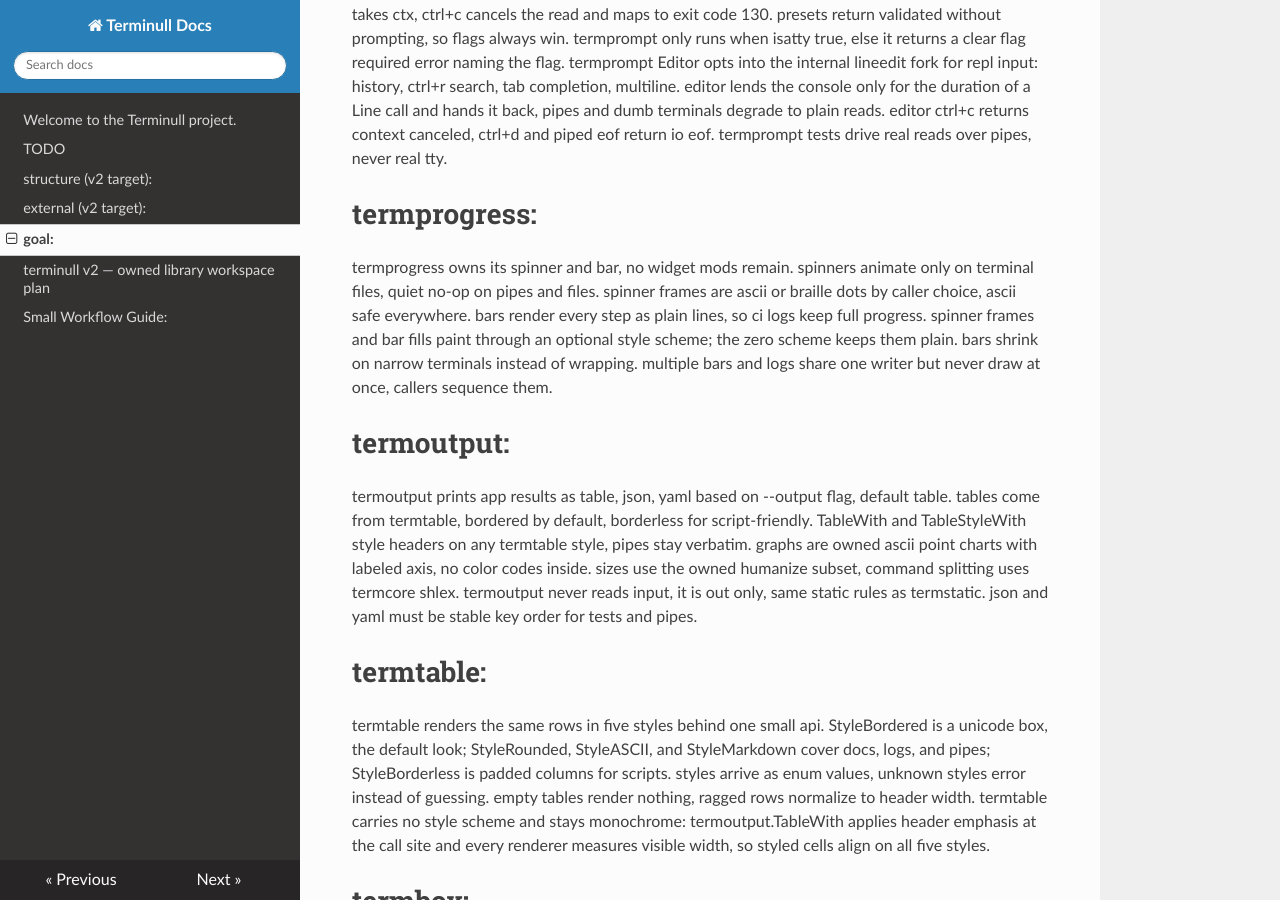
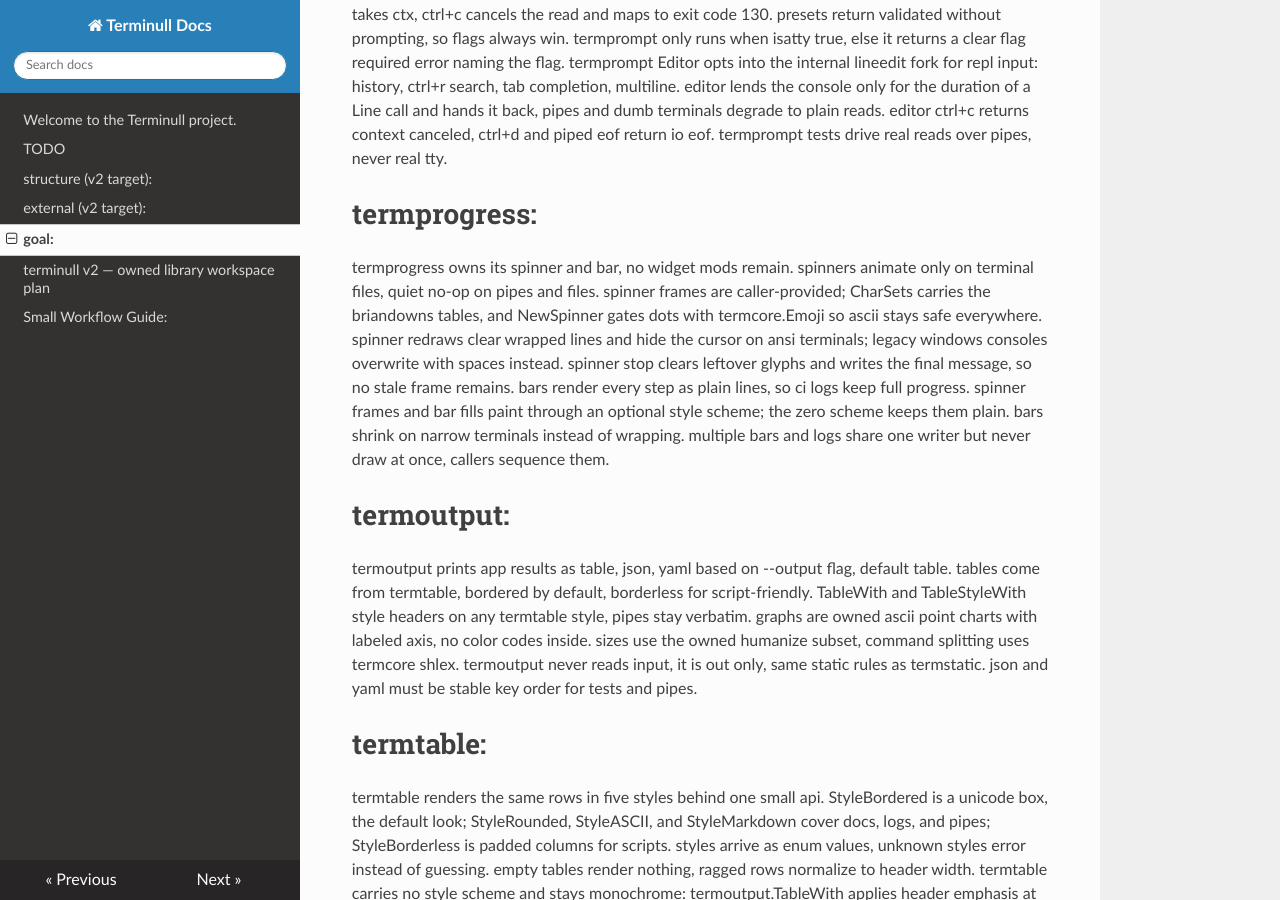
Before and after one commit to CHE3MZ/terminull, an MkDocs documentation site: the page built from docs/spec.md, in a window 1280 px wide and 900 px high, scrolled down 3263 px. Built offline with MkDocs 1.6.1, drawn with Linux system fonts in a browser that asks for light colours; nearby versions of some CDN libraries.

Commit message:
docs: document spinner parity and charset provenance

```diff
--- a/docs/spec.md
+++ b/docs/spec.md
@@ -155,7 +155,9 @@ termprompt tests drive real reads over pipes, never real tty.
 
 termprogress owns its spinner and bar, no widget mods remain.
 spinners animate only on terminal files, quiet no-op on pipes and files.
-spinner frames are ascii or braille dots by caller choice, ascii safe everywhere.
+spinner frames are caller-provided; CharSets carries the briandowns tables, and NewSpinner gates dots with termcore.Emoji so ascii stays safe everywhere.
+spinner redraws clear wrapped lines and hide the cursor on ansi terminals; legacy windows consoles overwrite with spaces instead.
+spinner stop clears leftover glyphs and writes the final message, so no stale frame remains.
 bars render every step as plain lines, so ci logs keep full progress.
 spinner frames and bar fills paint through an optional style scheme; the zero scheme keeps them plain.
 bars shrink on narrow terminals instead of wrapping.
```
Also changed, not shown: docs/TODO.md (+2 -0 lines), docs/architecture.md (+2 -2 lines), .github/THIRD_PARTY.md.
